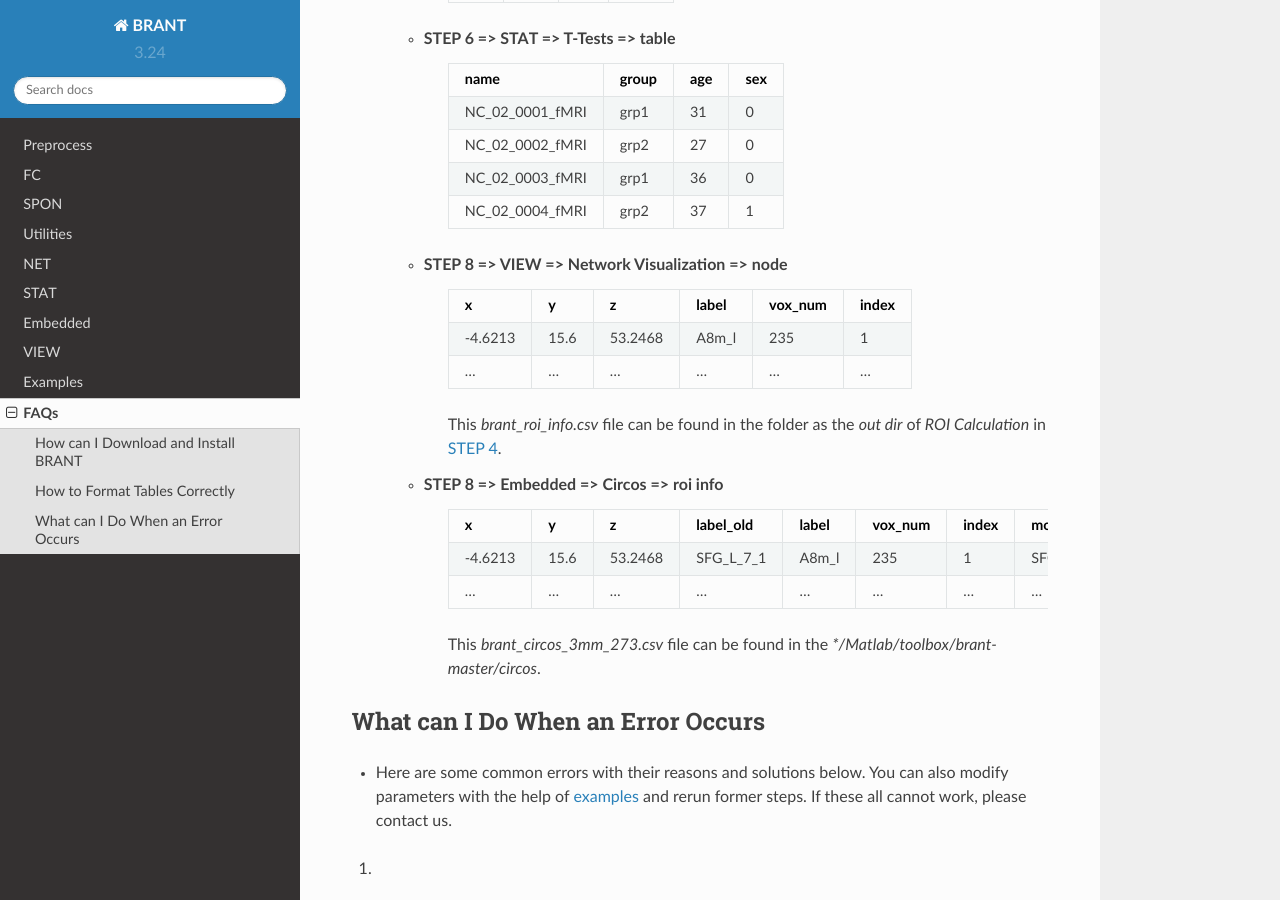
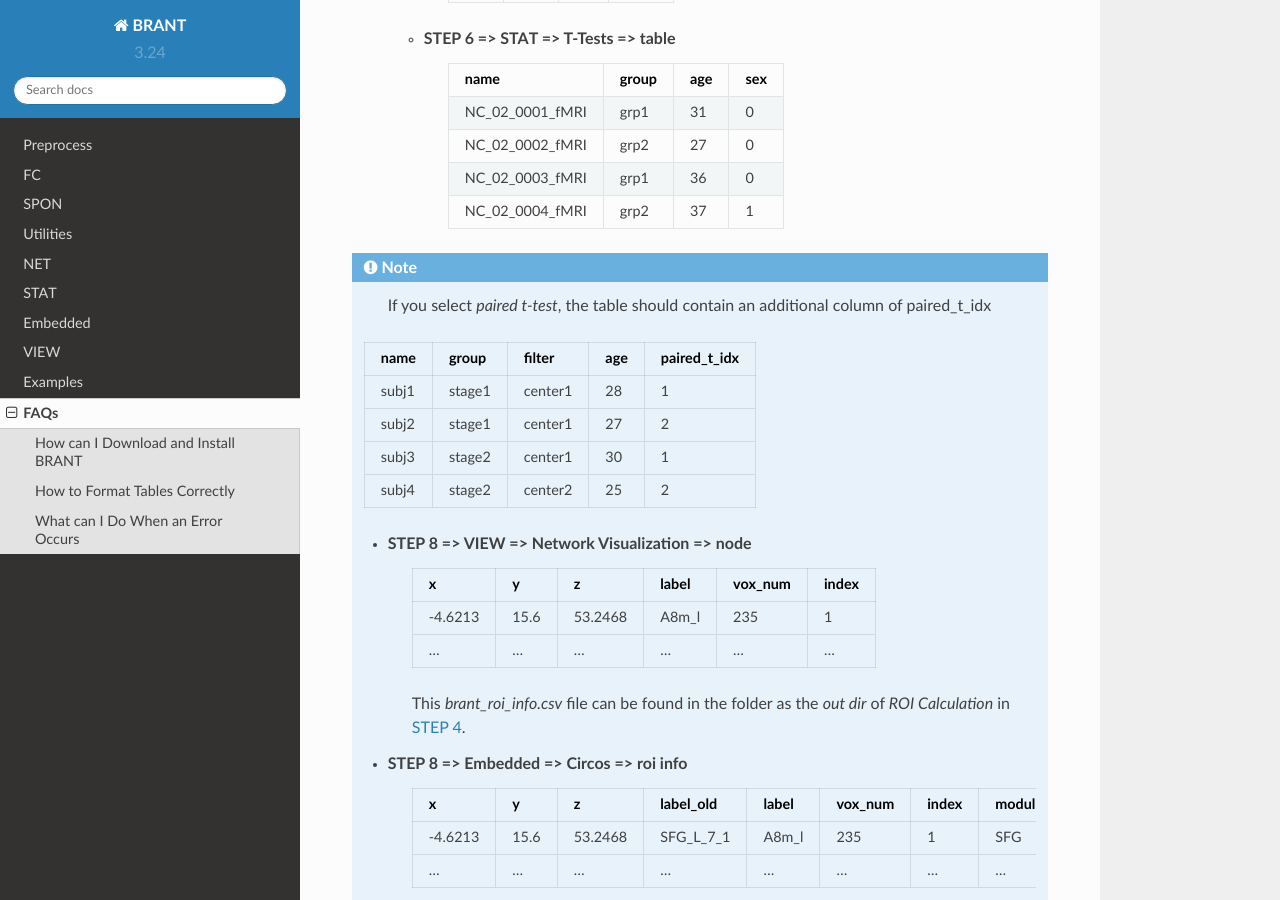
Before and after one commit to YongLiuLab/brant, a Sphinx documentation site: the page built from source/FAQs.txt, in a window 1280 px wide and 900 px high, scrolled down 902 px. Built offline with Sphinx 7.4.7 and the Read the Docs theme 2.0.0, drawn with Linux system fonts in a browser that asks for light colours.

Commit message:
add texts in FAQs

```diff
--- a/source/FAQs.txt
+++ b/source/FAQs.txt
@@ -40,6 +40,17 @@
 	NC_02_0003_fMRI  grp1   36  0
 	NC_02_0004_fMRI  grp2   37  1
 	================ ====== === ====
+
+.. note::
+	If you select *paired t-test*, the table should contain an additional column of paired_t_idx
+    ====== ======= ======== ===== =============
+    name   group   filter   age   paired_t_idx
+    ====== ======= ======== ===== =============
+    subj1  stage1  center1  28    1
+    subj2  stage1  center1  27    2
+    subj3  stage2  center1  30    1
+    subj4  stage2  center2  25    2
+    ====== ======= ======== ===== =============
 
 
     * STEP 8 => VIEW => Network Visualization => node
```
